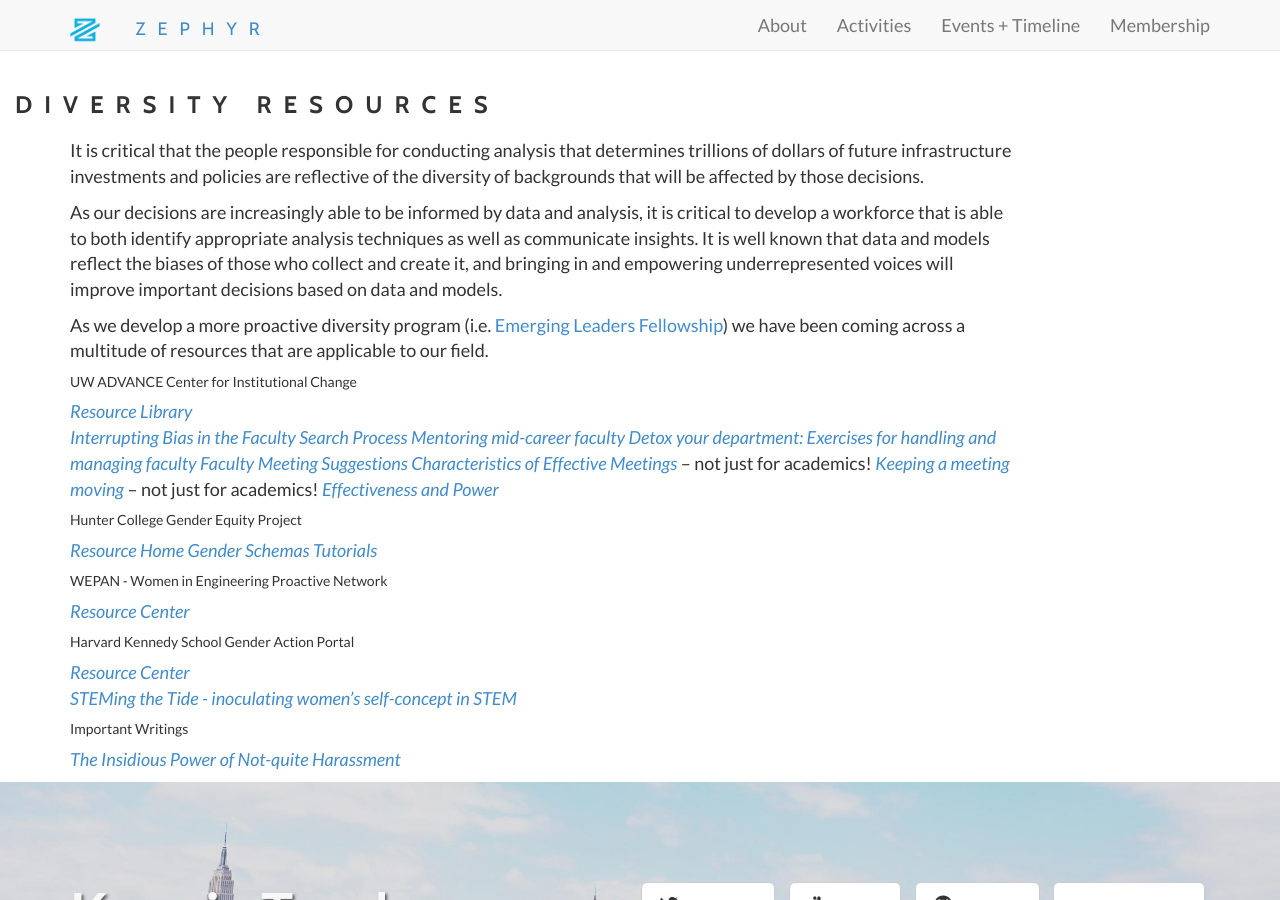
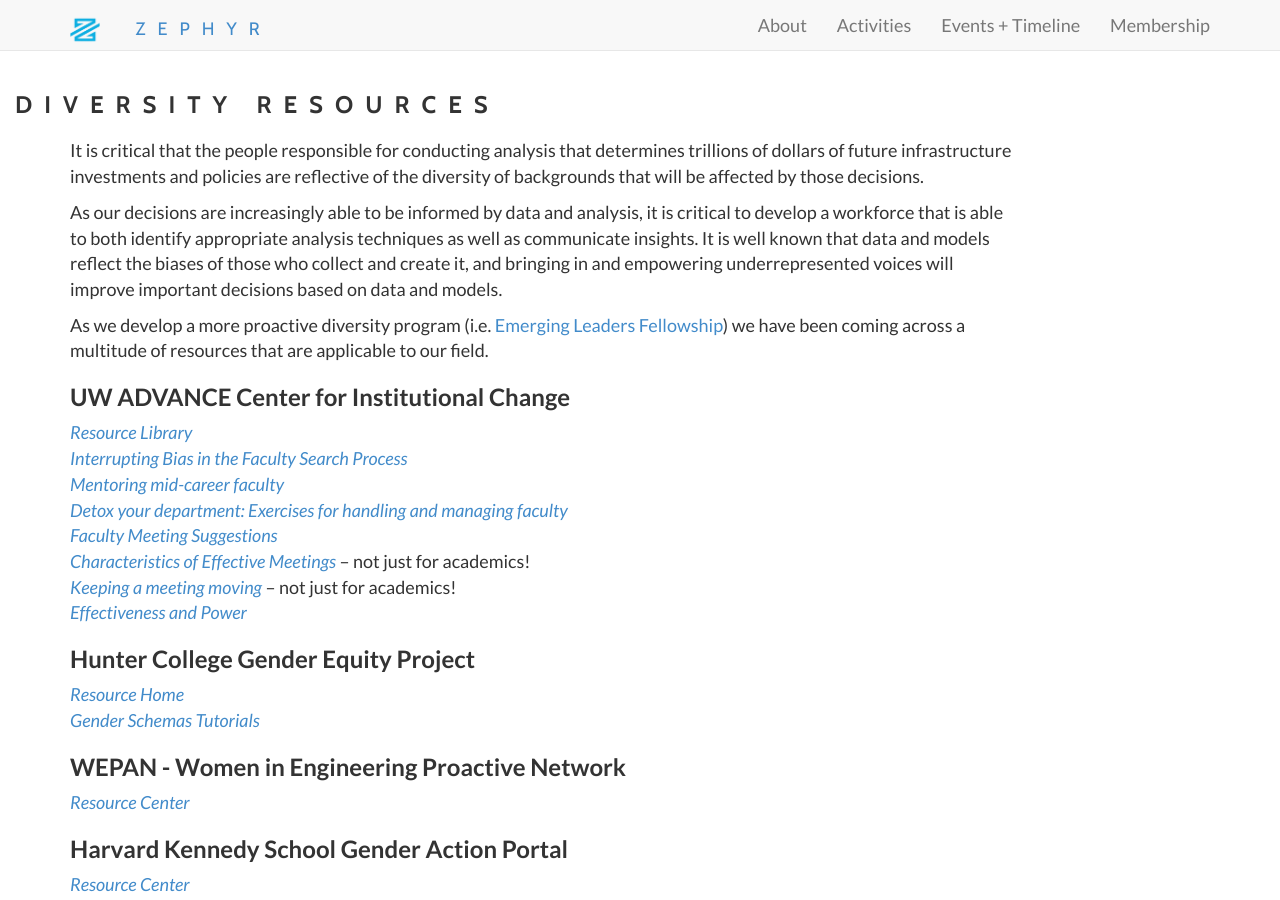
Before and after one commit to ZephyrTransport/zephyr-website, a Jekyll site: the page built from diversity.md, in a window 1280 px wide and 900 px high. Built offline with Jekyll 4.4.1, drawn with Linux system fonts in a browser that asks for light colours; nearby versions of some CDN libraries.

Commit message:
format change

```diff
--- a/diversity.md
+++ b/diversity.md
@@ -9,7 +9,7 @@
 
 As we develop a more proactive diversity program (i.e. [Emerging Leaders Fellowship](https://medium.com/zephyrfoundation/zephyr-fellowship-for-emerging-travel-analysis-leaders-6c1261405c4f)) we have been coming across a multitude of resources that are applicable to our field.
 
-##### UW ADVANCE Center for Institutional Change
+### UW ADVANCE Center for Institutional Change
 
 *[Resource Library](https://advance.washington.edu/resources/)*
 *[Interrupting Bias in the Faculty Search Process](https://www.engr.washington.edu/lead/biasfilm/intro/index.html)*
@@ -20,21 +20,21 @@
 *[Keeping a meeting moving](https://advance.washington.edu/resources/docs/Handout_How-to-Keep-a-Meeting-Moving.pdf)* – not just for academics!
 *[Effectiveness and Power](https://advance.washington.edu/resources/docs/ureffectiveness.312.pdf)*
 
-##### Hunter College Gender Equity Project
+### Hunter College Gender Equity Project
 *[Resource Home](http://www.hunter.cuny.edu/genderequity)*
 *[Gender Schemas Tutorials](http://www.hunter.cuny.edu/gendertutorial/)*
 
 
-##### WEPAN - Women in Engineering Proactive Network
+### WEPAN - Women in Engineering Proactive Network
 
 *[Resource Center](wepan.org)*
 
-##### Harvard Kennedy School Gender Action Portal
+### Harvard Kennedy School Gender Action Portal
 
 *[Resource Center](http://gap.hks.harvard.edu/)*
 *[STEMing the Tide - inoculating women's self-concept in STEM](http://gap.hks.harvard.edu/steming-tide-using-ingroup-experts-inoculate-womens-self-concept-science-technology-engineering-and)*
 
 
-##### Important Writings
+### Important Writings
 
 *[The Insidious Power of Not-quite Harassment](https://medium.com/the-power-of-harassment/the-insidious-power-of-not-quite-harassment-857e2f71059a)*
```
